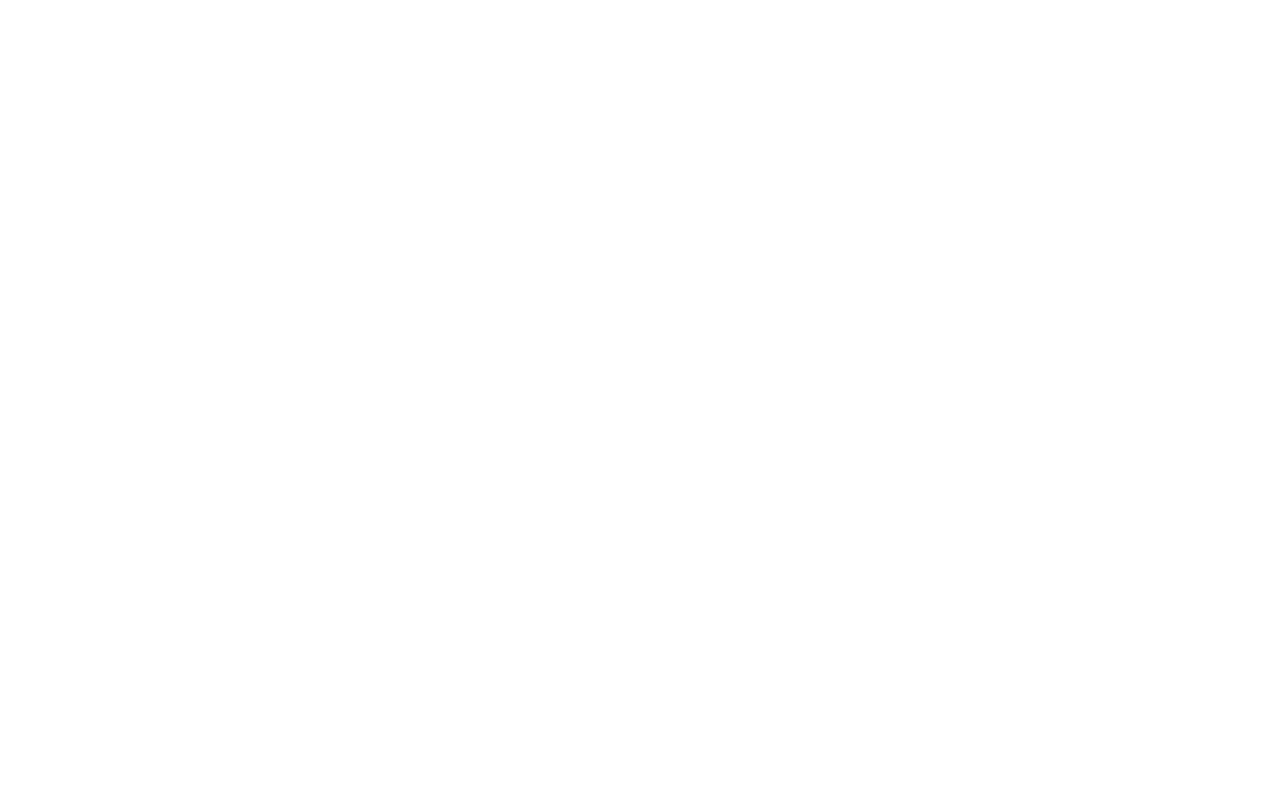
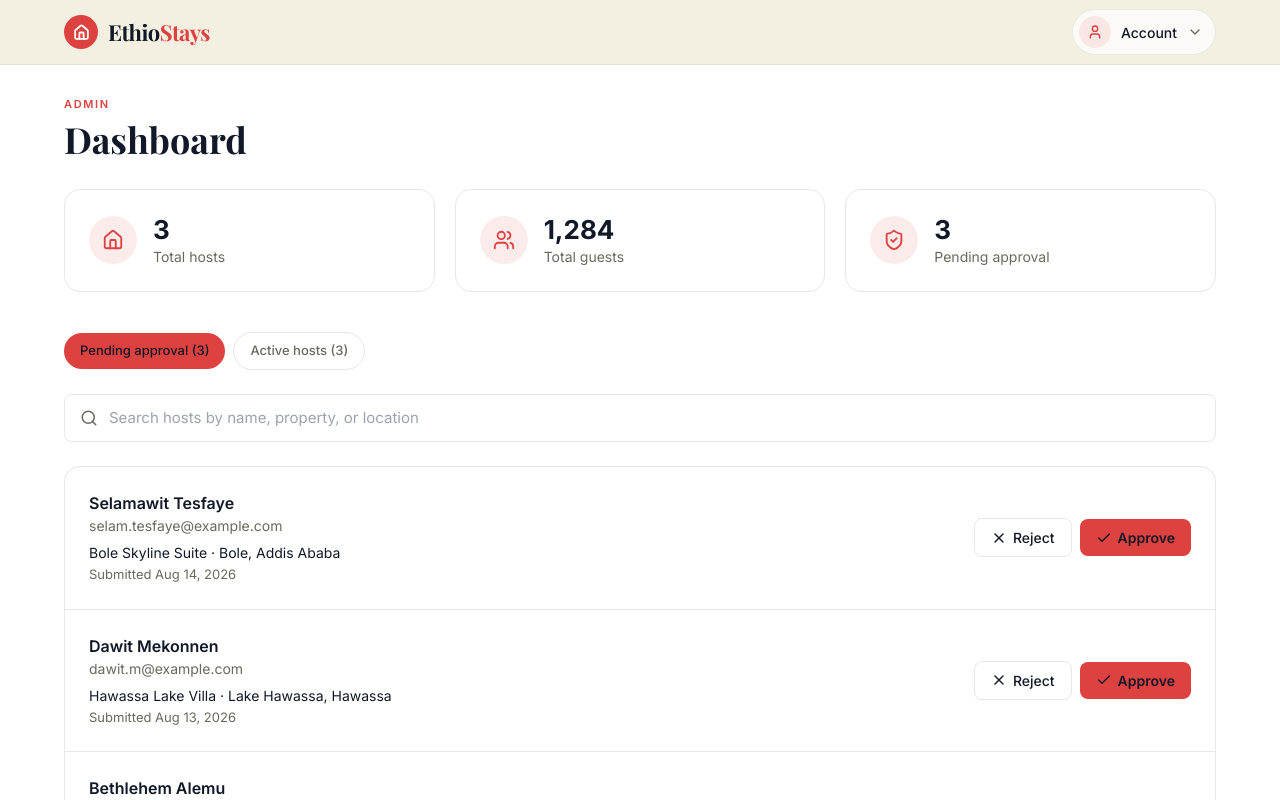
Before and after one commit to kidusk12/Ethio-Airbnb, a React (Vite) app in the folder web/: page /admin in a window 1280 px wide. Before the commit this address had no page. Shown: the top 800 px of the page. Built offline with nearby package versions, Linux system fonts and the light colour scheme.

Commit message:
App.jsx and nav bar updates

```diff
--- a/web/src/App.jsx
+++ b/web/src/App.jsx
@@ -7,6 +7,8 @@ import Host from "./pages/Host";
 import List from "./pages/List";
 import Host_dashboard from "./pages/Host_dashboard";
 import Explore from "./pages/Explore";
+import AdminDashboard from "./pages/AdminDashboard";
+import AdminProfile from "./pages/AdminProfile";
 function App() {
   return (
     <BrowserRouter>
@@ -18,6 +20,8 @@ function App() {
         <Route path="/host/list" element={<List />} />
         <Route path="/host/Host_dashboard" element={<Host_dashboard />} />
         <Route path="/explore" element={<Explore />} />
+        <Route path="/admin" element={<AdminDashboard />} />
+        <Route path="/admin/profile" element={<AdminProfile />} />
       </Routes>
     </BrowserRouter>
   );
--- a/web/src/components/NavBar.jsx
+++ b/web/src/components/NavBar.jsx
@@ -1,5 +1,5 @@
 import React from 'react';
-import { Link } from 'react-router-dom';
+import { Link, NavLink } from 'react-router-dom';
 import { Home as HomeIcon } from 'lucide-react';
 
 const Logo = () => (
@@ -19,6 +19,13 @@ const Logo = () => (
   </Link>
 );
 
+const navLinkClass = ({ isActive }) =>
+  `px-4 py-2 rounded-full text-[15px] transition-colors ${
+    isActive
+      ? 'bg-[oklch(0.88_0.03_96)] text-foreground font-semibold'
+      : 'text-[oklch(0.52_0.022_118)] hover:bg-[oklch(0.9_0.025_96)] hover:text-foreground'
+  }`;
+
 const Navbar = () => {
   return (
     <header className="fixed top-0 left-0 right-0 bg-[oklch(0.925_0.032_96_/_0.6)] backdrop-blur-sm border-b border-[oklch(0.52_0.022_118_/_0.12)] z-50">
@@ -29,27 +36,18 @@ const Navbar = () => {
           <Logo />
 
           {/* Navigation */}
-          <nav className="hidden md:flex items-center gap-8">
-            <Link
-              to="/explore"
-              className="text-[oklch(0.52_0.022_118)] hover:text-foreground text-[15px] transition-colors"
-            >
+          <nav className="hidden md:flex items-center gap-2">
+            <NavLink to="/explore" className={navLinkClass}>
               Explore
-            </Link>
+            </NavLink>
 
-            <Link
-              to="/Host"
-              className="text-[oklch(0.52_0.022_118)] hover:text-foreground text-[15px] transition-colors"
-            >
+            <NavLink to="/host" className={navLinkClass}>
               Become a Host
-            </Link>
+            </NavLink>
 
-            <Link
-              to="/help"
-              className="text-[oklch(0.52_0.022_118)] hover:text-foreground text-[15px] transition-colors"
-            >
+            <NavLink to="/help" className={navLinkClass}>
               Help
-            </Link>
+            </NavLink>
           </nav>
 
           {/* Authentication */}
--- /dev/null
+++ b/web/src/components/NavBar1.jsx
@@ -0,0 +1,99 @@
+import React, { useState, useRef, useEffect } from 'react';
+import { Link } from 'react-router-dom';
+import { Home as HomeIcon, User, Settings, LogOut, ChevronDown } from 'lucide-react';
+
+const Logo = () => (
+  <Link to="/" className="flex items-center gap-2.5">
+    <div className="w-[34px] h-[34px] rounded-full bg-primary flex items-center justify-center">
+      <HomeIcon
+        size={17}
+        className="text-white"
+        strokeWidth={2.5}
+      />
+    </div>
+
+    <span className="font-serif text-[22px] font-bold tracking-tight">
+      <span className="text-foreground">Ethio</span>
+      <span className="text-primary">Stays</span>
+    </span>
+  </Link>
+);
+
+const NavBar1 = ({ userName = 'Account', userAvatar = null, onProfileClick, onLogout }) => {
+  const [showDropdown, setShowDropdown] = useState(false);
+  const dropdownRef = useRef(null);
+
+  useEffect(() => {
+    const handleClickOutside = (e) => {
+      if (dropdownRef.current && !dropdownRef.current.contains(e.target)) {
+        setShowDropdown(false);
+      }
+    };
+    document.addEventListener('mousedown', handleClickOutside);
+    return () => document.removeEventListener('mousedown', handleClickOutside);
+  }, []);
+
+  return (
+    <header className="fixed top-0 left-0 right-0 bg-[oklch(0.925_0.032_96_/_0.6)] backdrop-blur-sm border-b border-[oklch(0.52_0.022_118_/_0.12)] z-50">
+      <div className="max-w-[1200px] mx-auto px-6">
+        <div className="flex justify-between items-center h-16">
+
+          {/* Logo */}
+          <Logo />
+
+          {/* Profile */}
+          <div className="relative" ref={dropdownRef}>
+            <button
+              type="button"
+              onClick={() => setShowDropdown((prev) => !prev)}
+              className="flex items-center gap-2.5 pl-1.5 pr-3 py-1.5 rounded-full border border-[oklch(0.52_0.022_118_/_0.12)] bg-white/70 hover:bg-white transition-colors"
+            >
+              <div className="w-8 h-8 rounded-full bg-primary/10 flex items-center justify-center overflow-hidden flex-shrink-0">
+                {userAvatar ? (
+                  <img src={userAvatar} alt={userName} className="w-full h-full object-cover" />
+                ) : (
+                  <User size={16} className="text-primary" />
+                )}
+              </div>
+              <span className="text-[14px] font-medium text-foreground hidden sm:block">
+                {userName}
+              </span>
+              <ChevronDown size={16} className="text-muted-foreground" />
+            </button>
+
+            {showDropdown && (
+              <div className="absolute top-full right-0 mt-2 w-56 bg-white rounded-xl shadow-2xl border border-border py-2 z-50">
+                <button
+                  type="button"
+                  onClick={() => {
+                    setShowDropdown(false);
+                    onProfileClick?.();
+                  }}
+                  className="w-full flex items-center gap-3 px-4 py-2.5 text-[14px] text-foreground hover:bg-gray-50 transition-colors text-left"
+                >
+                  <Settings size={16} className="text-muted-foreground" />
+                  Profile settings
+                </button>
+                <div className="h-px bg-border my-1.5" />
+                <button
+                  type="button"
+                  onClick={() => {
+                    setShowDropdown(false);
+                    onLogout?.();
+                  }}
+                  className="w-full flex items-center gap-3 px-4 py-2.5 text-[14px] text-red-600 hover:bg-red-50 transition-colors text-left"
+                >
+                  <LogOut size={16} />
+                  Log out
+                </button>
+              </div>
+            )}
+          </div>
+
+        </div>
+      </div>
+    </header>
+  );
+};
+
+export default NavBar1;
```
